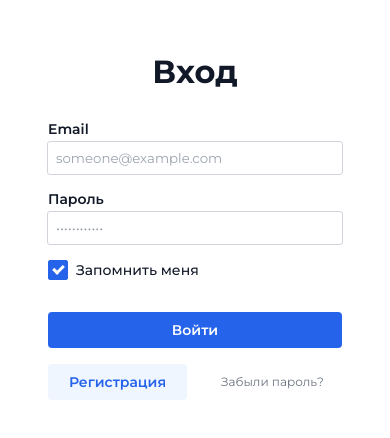
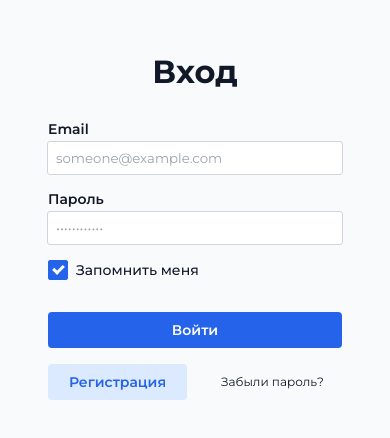
Before and after one commit to catannoyance/ylab_t1, a React (Vite) app: page / in a window 390 px wide. Shown: the part 194-632 px from the top of the page. Built offline with nearby package versions, Linux system fonts and the light colour scheme.

Commit message:
adjust light theme too

```diff
--- a/src/Auth.module.scss
+++ b/src/Auth.module.scss
@@ -9,6 +9,9 @@
     padding: var(--spacing-xl);
 
     border-radius: var(--border-radius-sm);
+
+
+    background: var(--c-neutral-50);
 
     box-shadow:
         0 4px 6px -1px rgb(0 0 0 / 0.1),
--- a/src/Button.module.scss
+++ b/src/Button.module.scss
@@ -38,14 +38,14 @@
     }
 
     &.disabled {
-        background: var(--c-neutral-300);
-        color: var(--c-neutral-500);
+        background: var(--c-neutral-500);
+        color: var(--c-neutral-50);
     }
 }
 
 .secondary {
     color: var(--c-blue-600);
-    background: var(--c-blue-50);
+    background: var(--c-blue-100);
 
     &:hover {
         background: var(--c-blue-100);
@@ -55,7 +55,7 @@
     }
 
     &.disabled {
-        background: var(--c-neutral-100);
+        background: var(--c-neutral-200);
         color: var(--c-neutral-500);
     }
 }
@@ -63,7 +63,7 @@
 .tertiary {
     background: none;
     background: 1px solid transparent;
-    color: var(--c-neutral-500);
+    color: var(--c-neutral-600);
     font-size: var(--text-xs);
     font-weight: 400;
 
--- a/src/index.scss
+++ b/src/index.scss
@@ -68,6 +68,13 @@ body,
 #root {
     height: 100%;
 }
+
+@media screen and (max-width: 600px) {
+    body {
+        background: var(--c-neutral-50);
+    }
+}
+
 @media (prefers-color-scheme: dark) {
     :root {
         --c-neutral-50: #fafafa;
```
